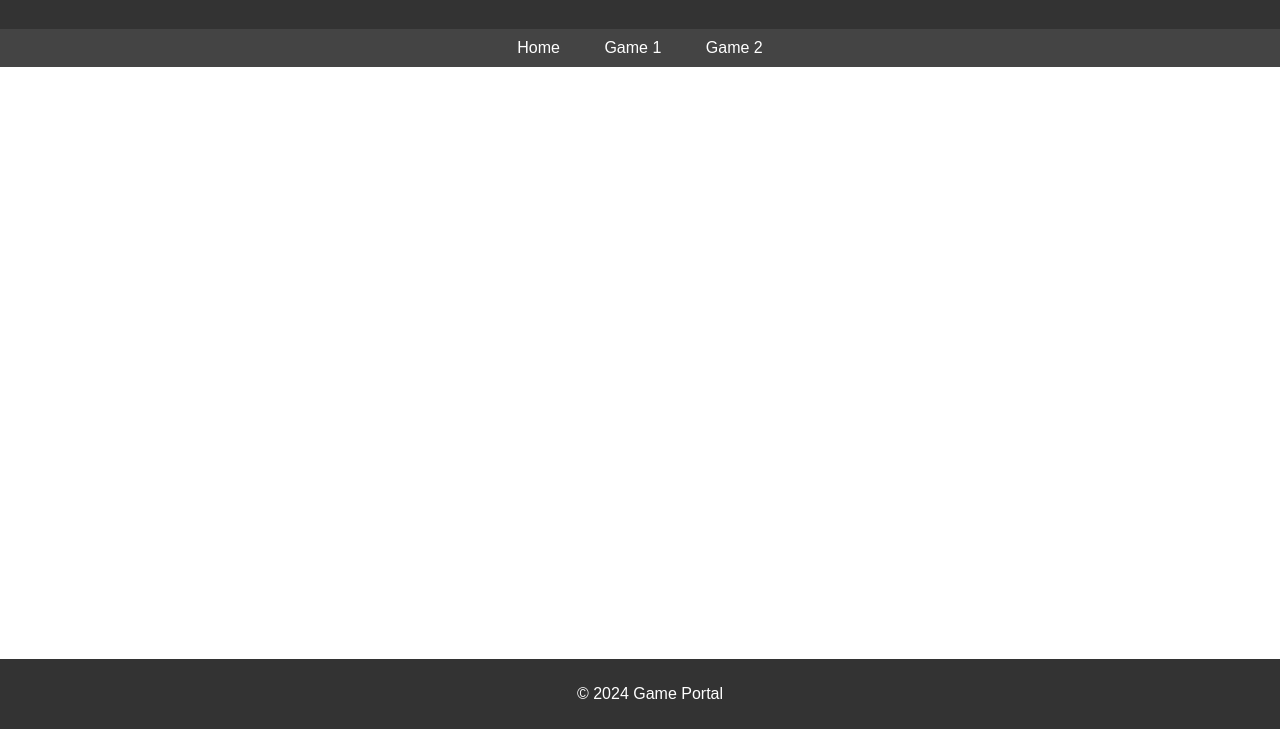
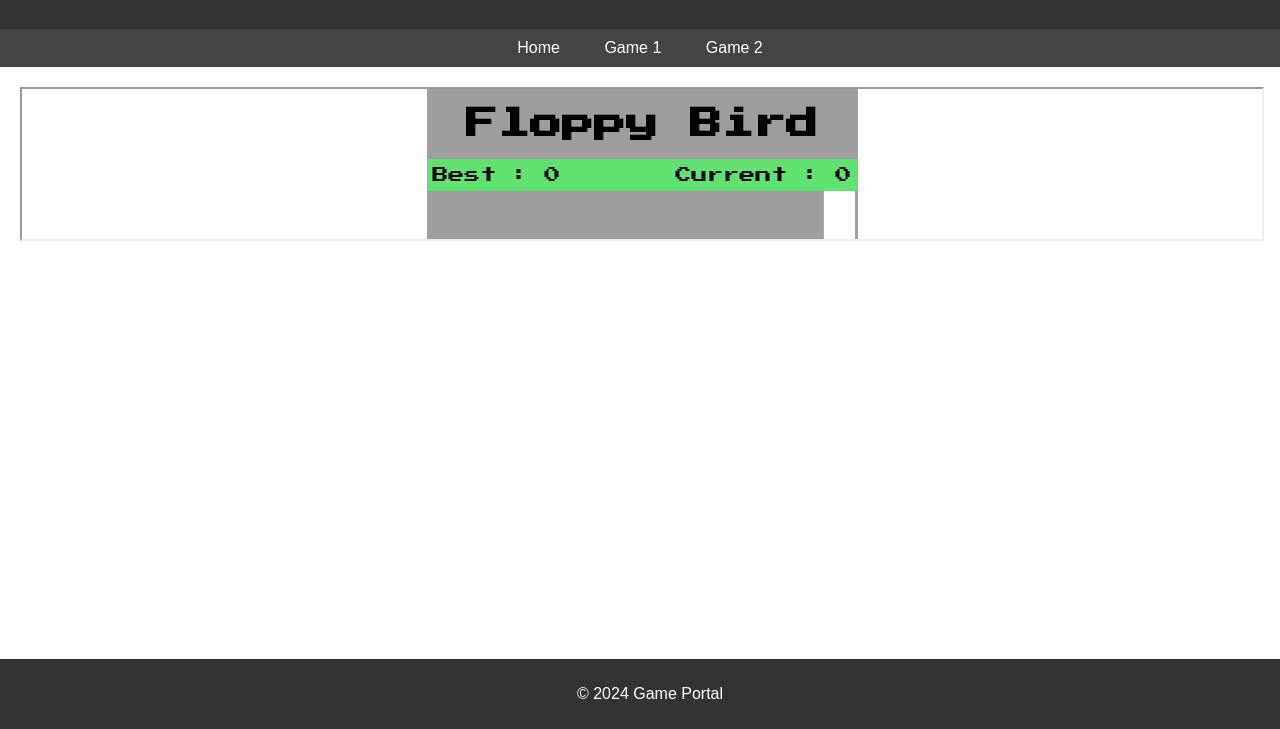
Before and after one commit to CodeTestGroup/Games, a plain HTML site: page index.html in a window 1280 px wide. Both pictures are taken after a click on the link "Game 1". Shown: the part 71-800 px from the top of the page. Drawn offline with Linux system fonts and the light colour scheme; no server answers.

Commit message:
Update index.html

```diff
--- a/index.html
+++ b/index.html
@@ -83,7 +83,7 @@
   // Load the home page by default
   loadContent('home');
 
-function flapybird() {
+function flappybird() {
   const xhr = new XMLHttpRequest();
   xhr.onreadystatechange = function () {
     if (xhr.readyState === 4) {
```
